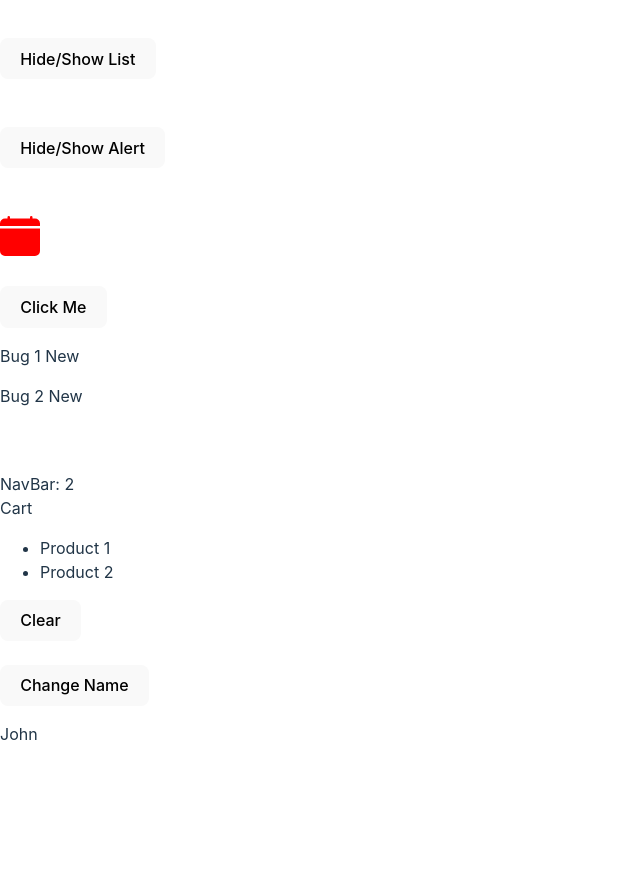
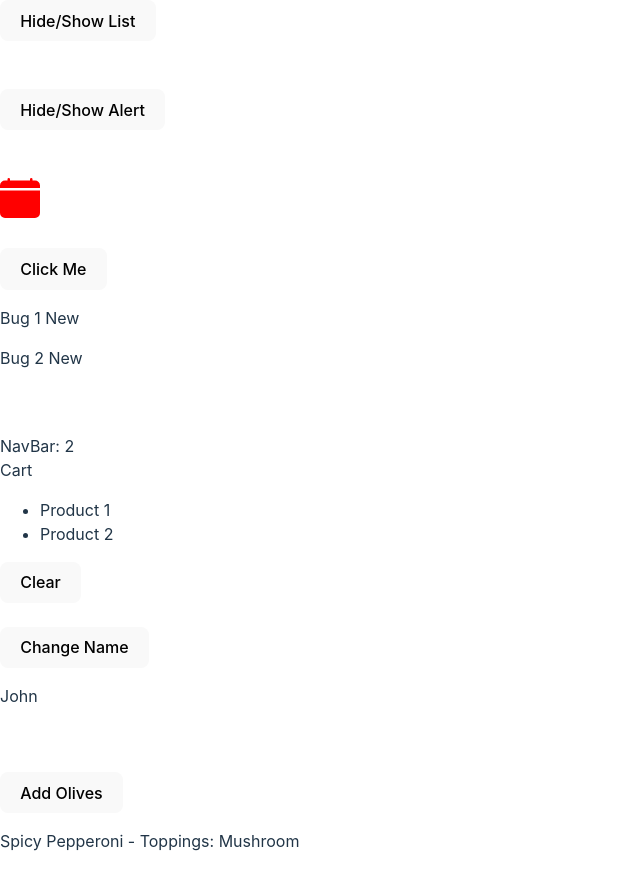
Before and after one commit to ChristosBaboulis/react-course-app, a React (Vite) app: page / in a window 1280 px wide. Shown: the whole page, without its empty margins (0-640 px from the left). Before the commit the page ends 800 px from the top, so only its background shows below. Built offline with nearby package versions, Linux system fonts and the light colour scheme.

Commit message:
Progress

```diff
--- a/src/App.tsx
+++ b/src/App.tsx
@@ -10,24 +10,31 @@ import Cart from "./components/Cart";
 function App() {
   let items = ["New York", "San Fransisco", "Tokyo", "London"];
 
+  // ------------------------------------------------------ STATE ------------------------------------------------------
   const [alertVisible, setAlertVisible] = useState(false);
+
   const [listVisible, setListVisible] = useState(false);
+
   const [bugs, setBugs] = useState([
     { id: 1, title: "Bug 1", fixed: false },
     { id: 2, title: "Bug 2", fixed: false },
   ]);
+
   const [cartItems, setCartItems] = useState(["Product 1", "Product 2"]);
+
   const [game, setGame] = useState({
     id: 1,
     player: {
       name: "John",
     },
   });
+
   const [pizza, setPizza] = useState({
     name: "Spicy Pepperoni",
     toppings: ["Mushroom"],
   });
 
+  // ------------------------------------------------------ RENDER FUNCTIONS ------------------------------------------------------
   const renderAlert = () => {
     return (
       alertVisible && (
@@ -49,6 +56,7 @@ function App() {
     );
   };
 
+  // ------------------------------------------------------ HANDLERS ------------------------------------------------------
   const handleSelectItem = (item: string) => {
     console.log(item);
   };
@@ -73,6 +81,17 @@ function App() {
     });
   };
 
+  const handleClickForPizza = () => {
+    // vanilla way
+    //setPizza({ ...pizza, toppings: [...pizza.toppings, "Olives"] });
+
+    setPizza(
+      produce((draft) => {
+        draft.toppings.push("Olives");
+      })
+    );
+  };
+  // ------------------------------------------------------ JSX ------------------------------------------------------
   return (
     <>
       <div>
@@ -80,35 +99,50 @@ function App() {
           Hide/Show List
         </Button>
       </div>
+
       <br></br>
       {renderList()}
+
       <br></br>
       <div>
         <Button onClick={() => setAlertVisible(!alertVisible)} color="danger">
           Hide/Show Alert
         </Button>
       </div>
+
       <br></br>
       {renderAlert()}
+
       <br></br>
       <BsFillCalendarFill color="red" size="40" />
+
       <br></br>
       <br></br>
       <Button onClick={handleClick}>Click Me </Button>
+
       <br></br>
       {bugs.map((bug) => (
         <p key={bug.id}>
           {bug.title} {bug.fixed ? "Fixed" : "New"}
         </p>
       ))}
+
       <br></br>
       <br></br>
       <NavBar cartItemsCount={cartItems.length} />
       <Cart cartItems={cartItems} onClear={() => setCartItems([])} />
+
       <br></br>
       <br></br>
       <Button onClick={handleClickForGame}>Change Name </Button>
       <p key={game.id}>{game.player.name}</p>
+
+      <br></br>
+      <br></br>
+      <Button onClick={handleClickForPizza}>Add Olives </Button>
+      <p>
+        {pizza.name} - Toppings: {pizza.toppings.join(", ")}
+      </p>
     </>
   );
 }
```
